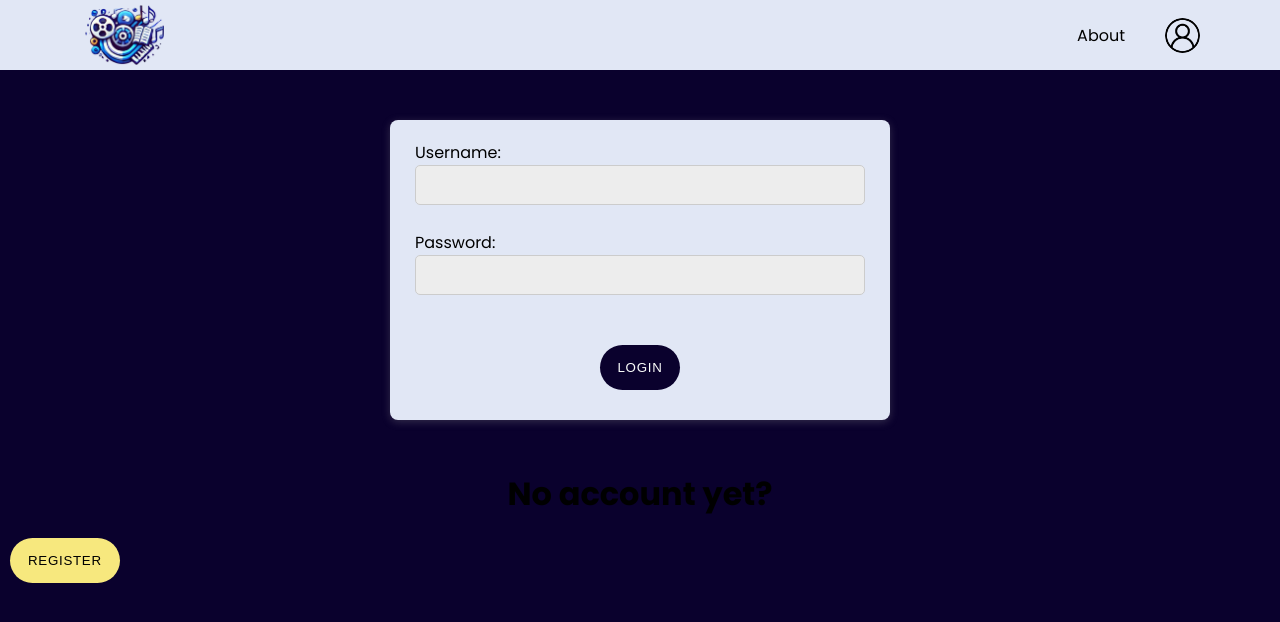
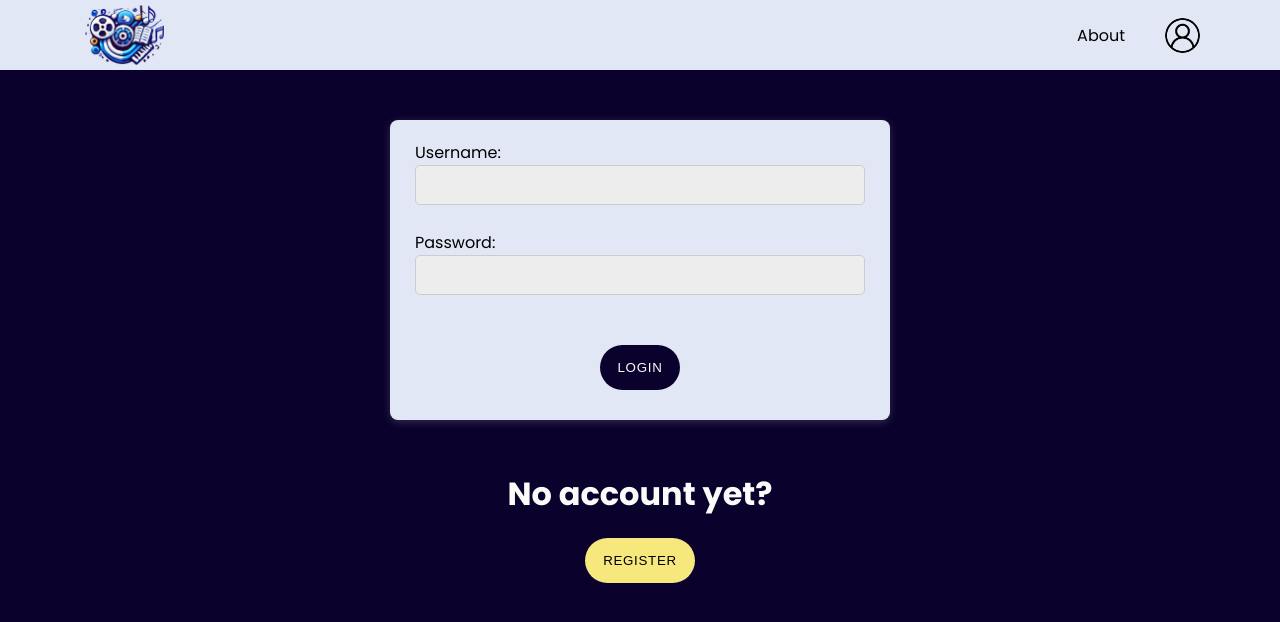
Before and after one commit to girsy01/project2_LHF, a React (Vite) app: page / in a window 1280 px wide. Shown: the top 622 px of the page. Built offline with nearby package versions, Linux system fonts and the light colour scheme; no server answers.

Commit message:
style update

```diff
--- a/src/styles/_pages.scss
+++ b/src/styles/_pages.scss
@@ -417,8 +417,7 @@ section {
   padding: 30px;
   border-radius: 12px;
   color: white;
-  background: rgba(0, 0, 0, 0.3);
-
+  background: rgba(255, 255, 255, 0.05);
   h1 {
     text-align: center;
     margin-bottom: 30px;
@@ -700,3 +699,10 @@ section {
     }
   }
 }
+
+.splash-page {
+  text-align: center;
+  a {
+    color: vars.$color_1;
+  }
+}
```
